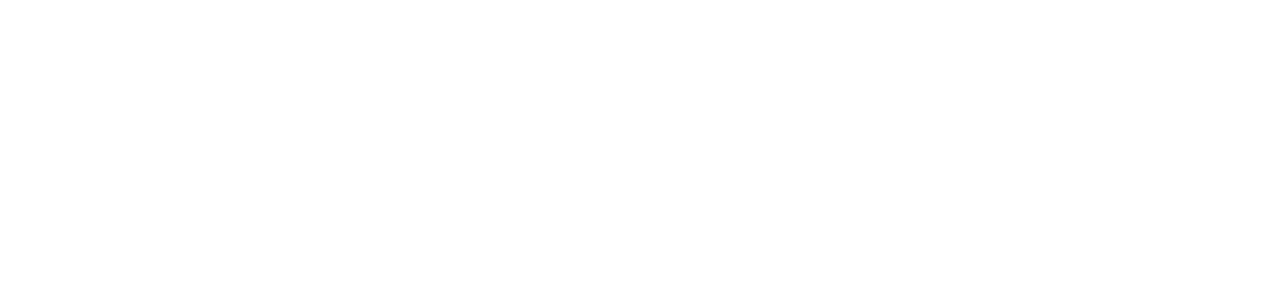
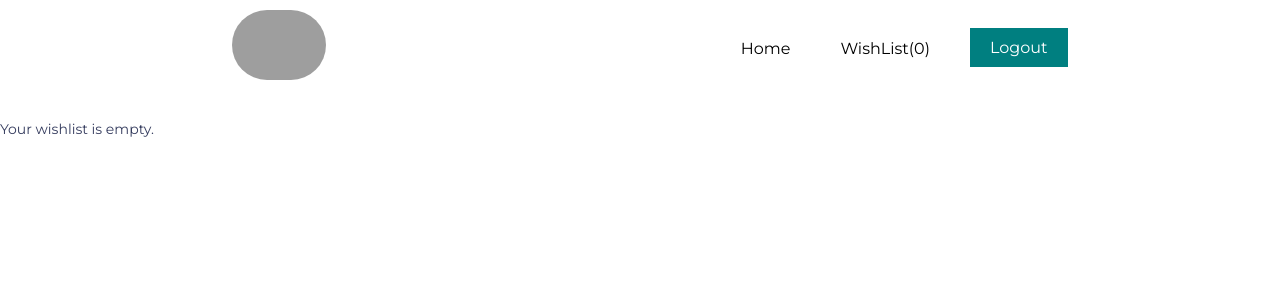
Before and after one commit to Software-Engineering-Project588/frontend, a React (Create React App) app: page /wish-list in a window 1280 px wide. Shown: the top 300 px of the page. Built offline with nearby package versions, Linux system fonts and the light colour scheme; grey boxes are pictures that could not be loaded; a web font is replaced by a local one.

Commit message:
wish list added

```diff
--- a/src/App.js
+++ b/src/App.js
@@ -3,17 +3,22 @@
 import LoginPage from './components/LoginPage'
 import Programs from './components/Programs'
 import CollegeDetails from './components/CollegeDetails'
+import { WishlistProvider } from './components/WishListContext'
+import WishList from './components/WishList'
 
-const  App = () => {
+const App = () => {
   return (
+    <WishlistProvider>
       <BrowserRouter>
         <Switch>
           <Route exact path='/' component={Home} />
           <Route exact path='/login' component={LoginPage} />
           <Route exact path='/colleges' component={Programs} />
           <Route exact path='/college/:id' component={CollegeDetails} />
+          <Route exact path='/wish-list' component={WishList} />
         </Switch>
       </BrowserRouter>
+    </WishlistProvider>
   )
 }
 
--- a/src/components/CollegeDetails/index.css
+++ b/src/components/CollegeDetails/index.css
@@ -146,3 +146,14 @@
     font-weight: 400;
     color: #000;
 }
+
+.apply-btn{
+    background-color: #007F80;
+    color: #ffffff;
+    border: none;
+    height: 30px;
+    width: 150px;
+    font-weight: 500;
+    cursor: pointer;
+    margin-bottom: 10px;
+}
--- a/src/components/CollegeDetails/index.js
+++ b/src/components/CollegeDetails/index.js
@@ -1,27 +1,40 @@
-import { useEffect, useState } from 'react';
+import { useEffect, useState, useContext } from 'react';
 import './index.css';
 import dataSet from '../data';
 import Navbar from '../Navbar';
+import { WishlistContext } from '../WishListContext';
 
 const CollegeDetails = (props) => {
     const [data, setData] = useState(null);
+    const [isFav, setFav] = useState(false);
+    const { addToWishlist, removeFromWishlist, wishlist } = useContext(WishlistContext);
 
     useEffect(() => {
         const collegeId = parseInt(props.match.params.id, 10);
         const collegeData = dataSet.find(college => college.id === collegeId);
         if (collegeData) {
             setData(collegeData);
+            // Check if college is already in wishlist
+            setFav(wishlist.some((item) => item.id === collegeId));
         } else {
             console.error('College not found');
         }
-    }, [props.match.params.id]);
+    }, [props.match.params.id, wishlist]);
 
-    // Show loading message if data is not yet fetched
     if (!data) {
         return <p>Loading college details...</p>;
     }
 
     const { courses, accommodationDetails } = data;
+
+    const toggleWishlist = () => {
+        if (isFav) {
+            removeFromWishlist(data.id);
+        } else {
+            addToWishlist(data);
+        }
+        setFav(!isFav);
+    };
 
     return (
         <div className='college-details'>
@@ -31,14 +44,17 @@
                     <h2>{data.collegeName}</h2>
                     <p className='location'>Location: {data.location}</p>
                     <p className='desc'>{data.description}</p>
+                    <button className='apply-btn'>Apply Now</button><br/>
+                    <button className='apply-btn' onClick={toggleWishlist}>
+                        {isFav ? 'Remove from wishlist' : 'Add to wishlist'}
+                    </button>
                 </div>
                 <div className='image'>
-                    <img src='https://images.apiabroad.com/image/upload/ar_16:9,c_fill,g_auto,w_1600,h_900/v1691176508/programLead/null/32846470376_0346117db5_o_hpmpmx.jpg' />
+                    <img src='https://images.apiabroad.com/image/upload/ar_16:9,c_fill,g_auto,w_1600,h_900/v1691176508/programLead/null/32846470376_0346117db5_o_hpmpmx.jpg' alt="College"/>
                 </div>
             </div>
             <h1 className='heading'>Programs</h1>
             <div className='courses-section'>
-
                 {courses.BTech && (
                     <div className='courses'>
                         <h3>B.Tech Programs</h3>
@@ -50,7 +66,6 @@
                         ))}
                     </div>
                 )}
-
                 {courses.MTech && (
                     <div className='courses'>
                         <h3>M.Tech Programs</h3>
@@ -62,7 +77,6 @@
                         ))}
                     </div>
                 )}
-
                 {courses.PhD && (
                     <div className='courses'>
                         <h3>Ph.D. Programs</h3>
@@ -74,7 +88,6 @@
                         ))}
                     </div>
                 )}
-
                 {courses.MBA && (
                     <div className='courses'>
                         <h3>MBA Programs</h3>
@@ -100,6 +113,6 @@
             </div>
         </div>
     );
-}
+};
 
 export default CollegeDetails;
--- a/src/components/Navbar/index.js
+++ b/src/components/Navbar/index.js
@@ -1,12 +1,16 @@
 import { withRouter, Link } from 'react-router-dom'
+import { useContext } from 'react';
 import Cookies from 'js-cookie'
 import './index.css'
+import { WishlistContext } from '../WishListContext';
 
 const Navbar = (props) => {
   const onLogout = () => {
     Cookies.remove('jwt_token')
     props.history.replace('/login')
   }
+
+  const {wishlist} = useContext(WishlistContext)
 
   return (
     <div className='nav-bar'>
@@ -22,6 +26,11 @@
         <Link to='/'>
           <button className="dropdown-toggle">
             Home
+          </button>
+        </Link>
+        <Link to='/wish-list'>
+          <button className="dropdown-toggle">
+            WishList({wishlist?.length})
           </button>
         </Link>
         {/* <div className="dropdown">
--- /dev/null
+++ b/src/components/WishList/index.css
@@ -0,0 +1,3 @@
+.wishList-content{
+    padding-top: 120px;
+}
--- /dev/null
+++ b/src/components/WishList/index.js
@@ -0,0 +1,35 @@
+import { useContext } from 'react';
+import { Link } from 'react-router-dom'
+import './index.css';
+import { WishlistContext } from '../WishListContext';
+import Navbar from '../Navbar';
+
+const WishList = () => {
+    const { wishlist } = useContext(WishlistContext);
+
+    return (
+        <div>
+            <Navbar />
+            <div className='wishList-content'>
+                {wishlist.length === 0 ? (
+                    <p>Your wishlist is empty.</p>
+                ) : (
+                    <ul>
+                        {wishlist.map((item) => (
+                            <li key={item.id} className="wishlist-item">
+                                <h2>{item.collegeName}</h2>
+                                <p>Location: {item.location}</p>
+                                <p>Description: {item.description}</p>
+                                <Link to={`/college/${item.id}`}>
+                                    <button>Visit</button>
+                                </Link>
+                            </li>
+                        ))}
+                    </ul>
+                )}
+            </div>
+        </div>
+    );
+};
+
+export default WishList;
--- /dev/null
+++ b/src/components/WishListContext.js
@@ -0,0 +1,22 @@
+// WishListContext.js
+import React, { createContext, useState } from 'react';
+
+export const WishlistContext = createContext();
+
+export const WishlistProvider = ({ children }) => {
+    const [wishlist, setWishlist] = useState([]);
+
+    const addToWishlist = (collegeData) => {
+        setWishlist((prevWishlist) => [...prevWishlist, collegeData]);
+    };
+
+    const removeFromWishlist = (itemId) => {
+        setWishlist((prevWishlist) => prevWishlist.filter((item) => item.id !== itemId));
+    };
+
+    return (
+        <WishlistContext.Provider value={{ wishlist, addToWishlist, removeFromWishlist }}>
+            {children}
+        </WishlistContext.Provider>
+    );
+};
```
Lines whose indentation alone changed are shown as unchanged.
